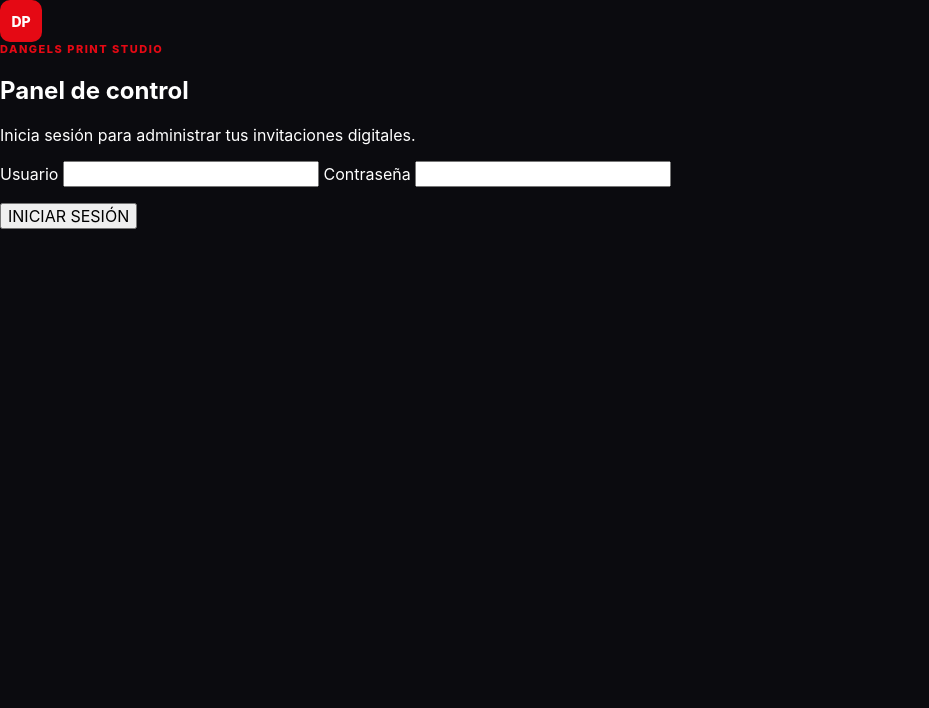
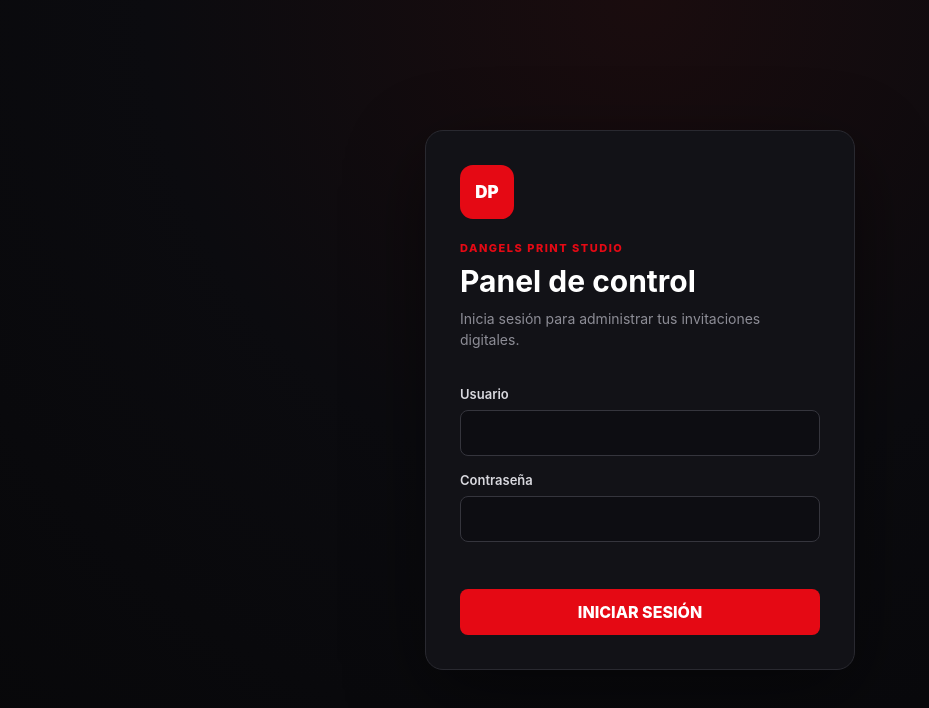
Before and after one commit to AngelZamoran019/PanelInvitacionesDPS, a plain HTML site: page index.html in a window 1280 px wide. Shown: the whole page, without its empty margins (0-929 px from the left). Drawn offline with Linux system fonts and the light colour scheme.

Commit message:
Agregar diseño de inicio de sesión y conservar estilos del panel

```diff
--- a/styles.css
+++ b/styles.css
@@ -10,14 +10,7 @@ body {
 }
 
 body {
-    font-family:
-        Inter,
-        system-ui,
-        -apple-system,
-        BlinkMacSystemFont,
-        "Segoe UI",
-        sans-serif;
-
+    font-family: Inter, system-ui, -apple-system, BlinkMacSystemFont, "Segoe UI", sans-serif;
     background: #0b0b0f;
     color: #ffffff;
 }
@@ -32,6 +25,115 @@ button {
     cursor: pointer;
 }
 
+/* =========================
+   LOGIN
+========================= */
+
+.login-page {
+    min-height: 100vh;
+    min-height: 100dvh;
+    display: flex;
+    align-items: center;
+    justify-content: center;
+    padding: 24px;
+    background: radial-gradient(circle at top, #1a0c0e 0%, #0b0b0f 48%, #070709 100%);
+}
+
+.login-shell {
+    width: 100%;
+    max-width: 430px;
+}
+
+.login-card {
+    padding: 34px;
+    border: 1px solid #292930;
+    border-radius: 18px;
+    background: #121217;
+    box-shadow: 0 24px 80px rgba(0, 0, 0, 0.45);
+}
+
+.login-card .brand-mark {
+    width: 54px;
+    height: 54px;
+    display: flex;
+    align-items: center;
+    justify-content: center;
+    margin-bottom: 22px;
+    border-radius: 13px;
+    background: #e50914;
+    font-size: 17px;
+    font-weight: 900;
+}
+
+.login-card .eyebrow {
+    margin: 0 0 8px;
+    color: #e50914;
+    font-size: 11px;
+    font-weight: 800;
+    letter-spacing: 1.5px;
+}
+
+.login-card h1 {
+    margin: 0;
+    font-size: 30px;
+}
+
+.login-description {
+    margin: 9px 0 28px;
+    color: #8d8d96;
+    line-height: 1.5;
+    font-size: 14px;
+}
+
+#loginForm {
+    display: flex;
+    flex-direction: column;
+    gap: 8px;
+}
+
+#loginForm label {
+    margin-top: 8px;
+    color: #d8d8de;
+    font-size: 13px;
+    font-weight: 600;
+}
+
+#loginForm input {
+    width: 100%;
+    height: 46px;
+    padding: 0 13px;
+    border: 1px solid #35353d;
+    border-radius: 8px;
+    outline: none;
+    background: #0d0d12;
+    color: #ffffff;
+}
+
+#loginForm input:focus {
+    border-color: #e50914;
+}
+
+.login-error {
+    min-height: 18px;
+    margin: 7px 0 2px;
+    color: #ff7777;
+    font-size: 12px;
+}
+
+.login-button {
+    width: 100%;
+    min-height: 46px;
+    margin-top: 4px;
+    border: none;
+    border-radius: 8px;
+    background: #e50914;
+    color: #ffffff;
+    font-weight: 800;
+}
+
+.login-button:hover {
+    opacity: 0.9;
+}
 
 /* =========================
    TOPBAR
@@ -40,15 +142,11 @@ button {
 .topbar {
     width: 100%;
     min-height: 76px;
-
     display: flex;
     align-items: center;
     justify-content: space-between;
-
     padding: 16px 28px;
-
     border-bottom: 1px solid #25252d;
-
     background: #101014;
 }
 
@@ -61,36 +159,27 @@ button {
 .brand-mark {
     width: 42px;
     height: 42px;
-
     display: flex;
     align-items: center;
     justify-content: center;
-
     border-radius: 10px;
-
     background: #e50914;
-
     font-size: 14px;
     font-weight: 800;
 }
 
 .brand h1 {
     margin: 0;
-
     font-size: 17px;
     font-weight: 700;
 }
 
 .brand span {
     display: block;
-
     margin-top: 2px;
-
     color: #8e8e98;
-
     font-size: 12px;
 }
-
 
 /* =========================
    BUTTONS
@@ -100,17 +189,11 @@ button {
 .primary-button {
     border: none;
     border-radius: 8px;
-
     background: #e50914;
     color: #ffffff;
-
     font-weight: 700;
-
     padding: 11px 16px;
-
-    transition:
-        transform 0.2s ease,
-        opacity 0.2s ease;
+    transition: transform 0.2s ease, opacity 0.2s ease;
 }
 
 .new-project-button:hover,
@@ -122,15 +205,11 @@ button {
 .secondary-button {
     border: 1px solid #33333c;
     border-radius: 8px;
-
     background: #18181e;
     color: #ffffff;
-
     padding: 11px 16px;
-
     font-weight: 600;
 }
-
 
 /* =========================
    DASHBOARD
@@ -138,9 +217,7 @@ button {
 
 .dashboard {
     width: min(1200px, calc(100% - 40px));
-
     margin: 0 auto;
-
     padding: 42px 0 70px;
 }
 
@@ -148,64 +225,48 @@ button {
     display: flex;
     align-items: flex-end;
     justify-content: space-between;
-
     gap: 30px;
-
     margin-bottom: 30px;
 }
 
 .eyebrow {
     margin: 0 0 7px;
-
     color: #e50914;
-
     font-size: 11px;
     font-weight: 800;
-
     letter-spacing: 1.5px;
 }
 
 .dashboard-header h2 {
     margin: 0;
-
     font-size: 32px;
 }
 
 .description {
     margin: 8px 0 0;
-
     max-width: 620px;
-
     color: #90909a;
-
     line-height: 1.5;
 }
 
 .project-counter {
     min-width: 110px;
-
     padding: 16px;
-
     border: 1px solid #292930;
     border-radius: 12px;
-
     background: #121217;
-
     text-align: center;
 }
 
 .project-counter strong {
     display: block;
-
     font-size: 26px;
 }
 
 .project-counter span {
     color: #8d8d96;
-
     font-size: 12px;
 }
-
 
 /* =========================
    PROJECTS
@@ -213,49 +274,33 @@ button {
 
 .projects-container {
     display: grid;
-
-    grid-template-columns:
-        repeat(auto-fill, minmax(300px, 1fr));
-
+    grid-template-columns: repeat(auto-fill, minmax(300px, 1fr));
     gap: 18px;
 }
 
 .project-card {
     overflow: hidden;
-
     border: 1px solid #292930;
     border-radius: 14px;
-
     background: #121217;
 }
 
 .project-preview {
     height: 150px;
-
     display: flex;
     align-items: center;
     justify-content: center;
-
-    background:
-        linear-gradient(
-            135deg,
-            #19191f,
-            #0d0d11
-        );
+    background: linear-gradient(135deg, #19191f, #0d0d11);
 }
 
 .project-preview-mark {
     width: 56px;
     height: 56px;
-
     display: flex;
     align-items: center;
     justify-content: center;
-
     border-radius: 14px;
-
     background: #e50914;
-
     font-weight: 900;
 }
 
@@ -265,34 +310,24 @@ button {
 
 .project-name {
     margin: 0;
-
     font-size: 19px;
 }
 
 .project-slug {
     margin-top: 5px;
-
     color: #777781;
-
     font-size: 12px;
 }
 
 .project-status {
     display: inline-flex;
     align-items: center;
-
     gap: 6px;
-
     margin-top: 15px;
-
     padding: 6px 9px;
-
     border-radius: 20px;
-
     background: #272019;
-
     color: #f2a84b;
-
     font-size: 11px;
     font-weight: 700;
 }
@@ -304,30 +339,22 @@ button {
 
 .project-actions {
     display: grid;
-
     grid-template-columns: 1fr 1fr;
-
     gap: 8px;
-
     margin-top: 18px;
 }
 
 .project-actions a,
 .project-actions button {
     min-height: 38px;
-
     display: flex;
     align-items: center;
     justify-content: center;
-
     border: 1px solid #303038;
     border-radius: 7px;
-
     background: #1a1a20;
     color: #ffffff;
-
     text-decoration: none;
-
     font-size: 12px;
     font-weight: 600;
 }
@@ -336,41 +363,31 @@ button {
     color: #ff7777;
 }
 
-
 /* =========================
    EMPTY STATE
 ========================= */
 
 .empty-state {
     width: min(500px, calc(100% - 40px));
-
     margin: 80px auto;
-
     text-align: center;
 }
 
 .empty-icon {
     width: 60px;
     height: 60px;
-
     margin: 0 auto 18px;
-
     display: flex;
     align-items: center;
     justify-content: center;
-
     border-radius: 50%;
-
     background: #1c1c23;
-
     color: #e50914;
-
     font-size: 28px;
 }
 
 .empty-state h3 {
     margin: 0;
-
     font-size: 20px;
 }
 
@@ -378,89 +395,64 @@ button {
     color: #888891;
 }
 
-
 /* =========================
    MODAL
 ========================= */
 
 .modal-overlay {
     position: fixed;
-
     inset: 0;
-
     z-index: 100;
-
     display: flex;
-
     align-items: center;
     justify-content: center;
-
     padding: 20px;
-
     background: rgba(0, 0, 0, 0.75);
 }
 
 .modal {
     position: relative;
-
     width: min(520px, 100%);
-
     padding: 28px;
-
     border: 1px solid #303039;
     border-radius: 16px;
-
     background: #15151b;
-
-    box-shadow:
-        0 20px 70px rgba(0, 0, 0, 0.5);
+    box-shadow: 0 20px 70px rgba(0, 0, 0, 0.5);
 }
 
 .modal-close {
     position: absolute;
-
     top: 14px;
     right: 14px;
-
     width: 34px;
     height: 34px;
-
     border: none;
-
     background: transparent;
-
     color: #aaa;
-
     font-size: 25px;
 }
 
 .modal h2 {
     margin: 0;
-
     font-size: 26px;
 }
 
 .modal-description {
     margin: 8px 0 25px;
-
     color: #898992;
 }
 
 #projectForm {
     display: flex;
     flex-direction: column;
-
     gap: 18px;
 }
 
 #projectForm label {
     display: flex;
     flex-direction: column;
-
     gap: 7px;
-
     color: #ddd;
-
     font-size: 13px;
     font-weight: 600;
 }
@@ -468,23 +460,17 @@ button {
 #projectForm input,
 #projectForm textarea {
     width: 100%;
-
     border: 1px solid #35353d;
     border-radius: 8px;
-
     outline: none;
-
     background: #0f0f14;
     color: #ffffff;
-
     padding: 12px;
-
     font-size: 14px;
 }
 
 #projectForm textarea {
     min-height: 100px;
-
     resize: vertical;
 }
 
@@ -495,28 +481,22 @@ button {
 
 #projectForm small {
     color: #74747d;
-
     font-size: 11px;
     font-weight: 400;
 }
 
 .modal-actions {
     display: flex;
-
     justify-content: flex-end;
-
     gap: 10px;
-
     margin-top: 5px;
 }
-
 
 /* =========================
    MOBILE
 ========================= */
 
 @media (max-width: 650px) {
-
     .topbar {
         padding: 14px 16px;
     }
@@ -527,19 +507,16 @@ button {
 
     .new-project-button {
         padding: 9px 11px;
-
         font-size: 11px;
     }
 
     .dashboard {
         width: min(100% - 28px, 1200px);
-
         padding-top: 28px;
     }
 
     .dashboard-header {
         align-items: flex-start;
-
         flex-direction: column;
     }
 
@@ -559,4 +536,7 @@ button {
         padding: 22px;
     }
 
+    .login-card {
+        padding: 26px 22px;
+    }
 }
```
